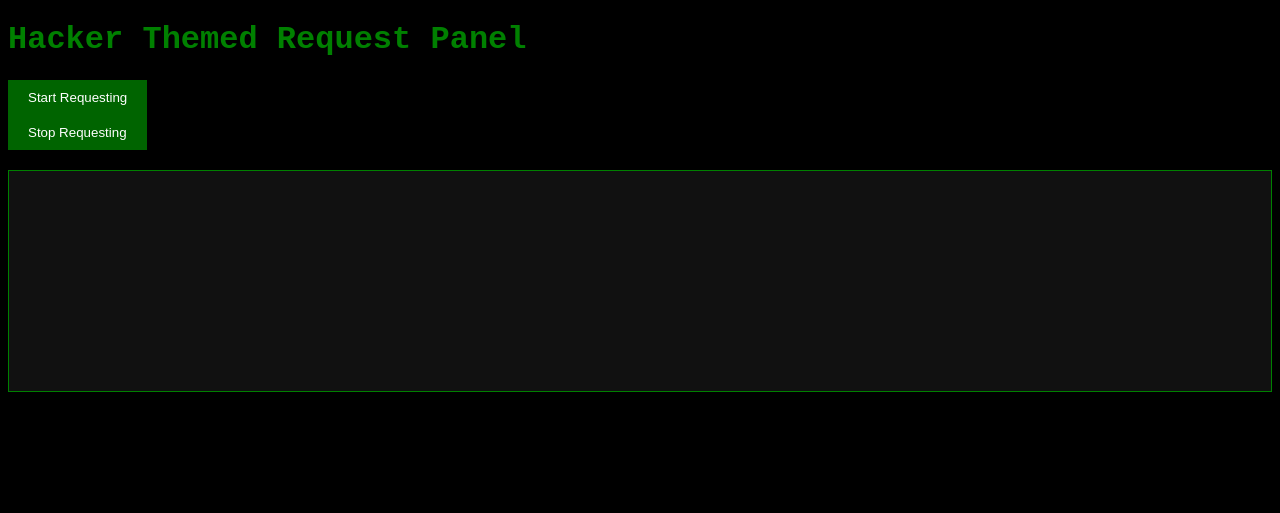
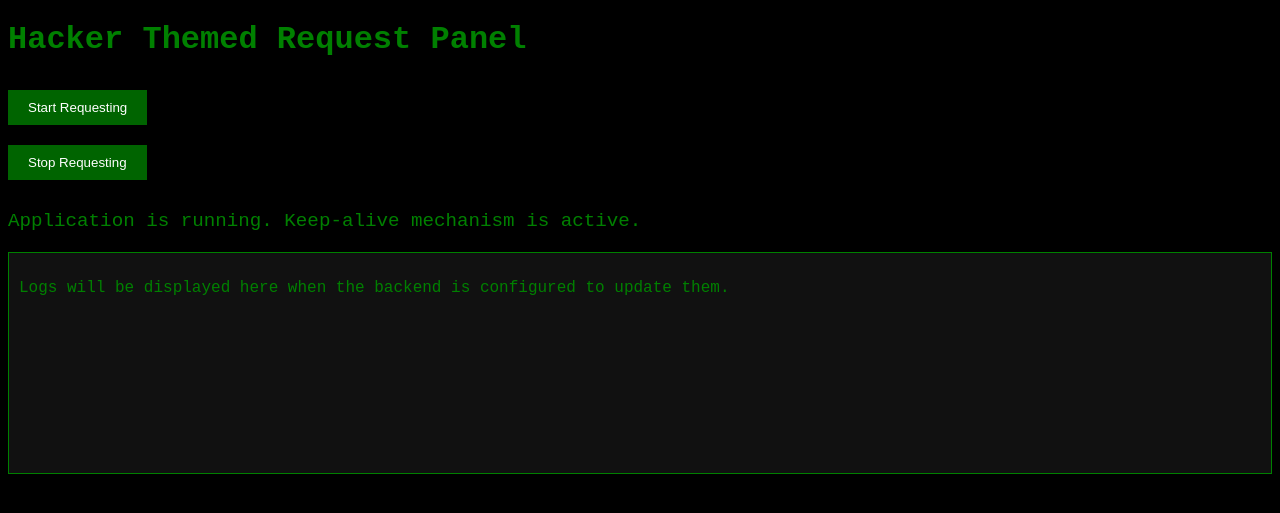
Before and after one commit to teambys/Tasrin, a Flask app: page / in a window 1280 px wide. Shown: the top 513 px of the page. Run offline with Flask 3, Linux system fonts and the light colour scheme.

Commit message:
Update index.html

```diff
--- a/templates/index.html
+++ b/templates/index.html
@@ -3,7 +3,7 @@
 <head>
     <meta charset="UTF-8">
     <meta name="viewport" content="width=device-width, initial-scale=1.0">
-    <title>Hacker Themed Panel</title>
+    <title>Hacker Themed Request Panel</title>
     <style>
         body {
             background-color: black;
@@ -14,6 +14,7 @@
             background-color: darkgreen;
             color: white;
             padding: 10px 20px;
+            margin: 10px 0;
             border: none;
             cursor: pointer;
         }
@@ -28,6 +29,10 @@
             overflow-y: scroll;
             background-color: #111;
         }
+        .status {
+            margin-top: 20px;
+            font-size: 1.2em;
+        }
     </style>
 </head>
 <body>
@@ -38,8 +43,13 @@
     <form action="/stop" method="post">
         <button type="submit">Stop Requesting</button>
     </form>
+    <div class="status">
+        <p>Application is running. Keep-alive mechanism is active.</p>
+    </div>
     <div class="log">
         <!-- Logs will appear here -->
+        <!-- This can be populated with a backend solution or dynamically with JavaScript -->
+        <p>Logs will be displayed here when the backend is configured to update them.</p>
     </div>
 </body>
 </html>
```
